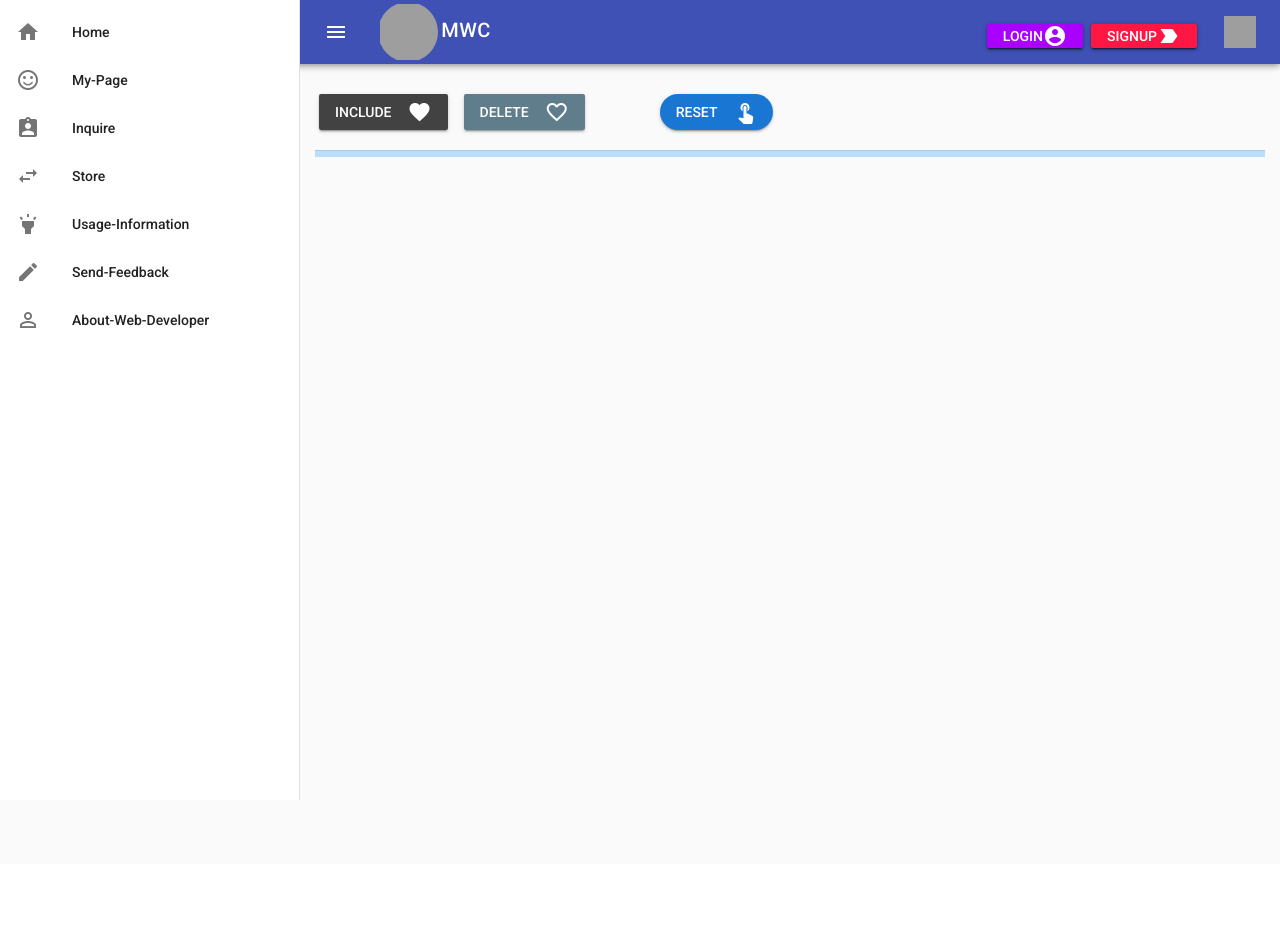
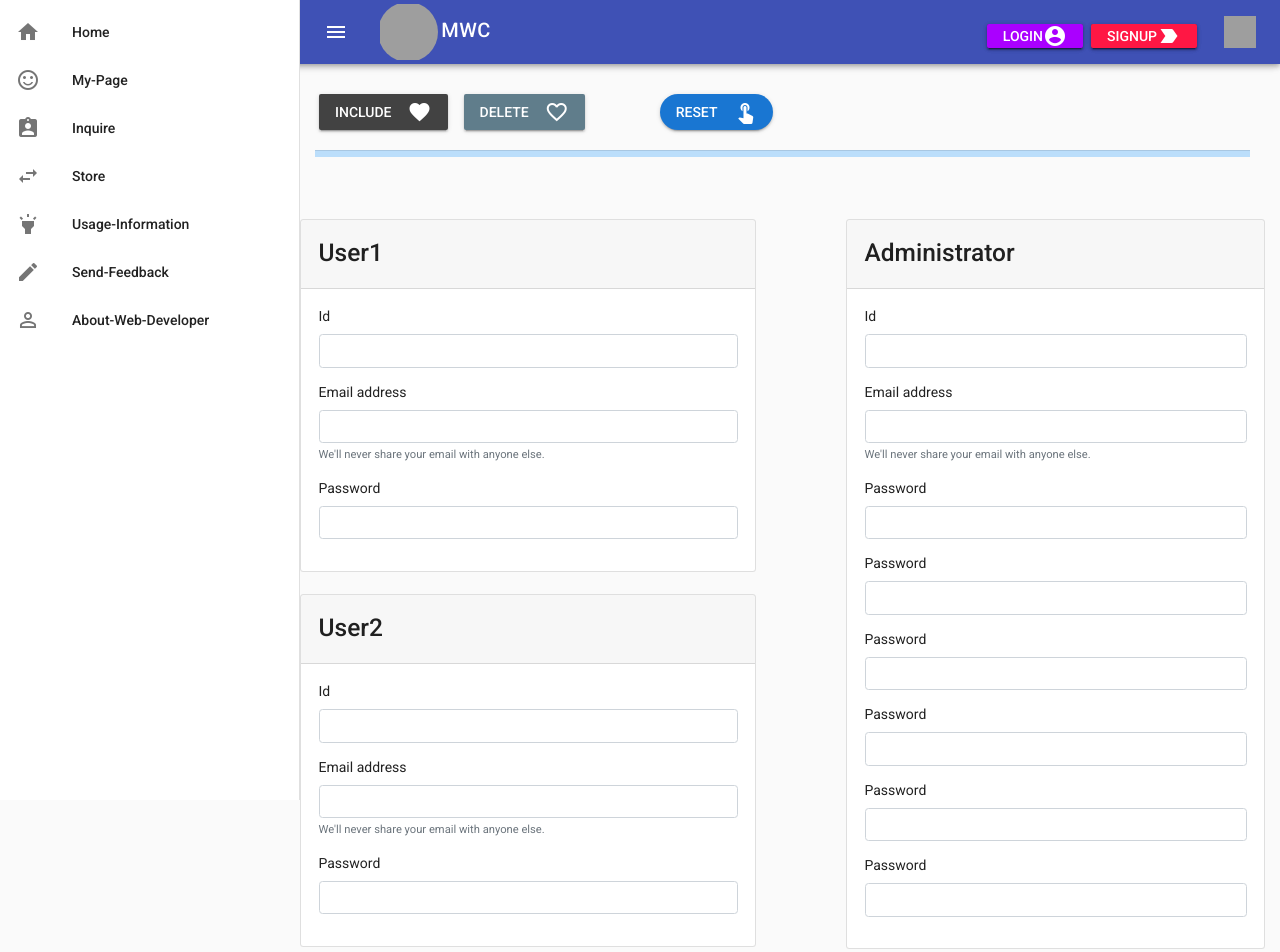
Before and after one commit to danial1021/Software-Engineering, a Vue app in the folder vueMove/: page /inquire in a window 1280 px wide. Shown: the top 952 px of the page. Before the commit the page ends 864 px from the top, so only its background shows below. Built offline with nearby package versions, Linux system fonts and the light colour scheme; grey boxes are pictures that could not be loaded.

Commit message:
update
The basic structure and
modification of  inquire page

```diff
--- a/vueMove/src/views/inquire.vue
+++ b/vueMove/src/views/inquire.vue
@@ -121,8 +121,10 @@
       </v-btn>
     </v-toolbar>
     <!---->
+   <div class="row" style="padding-right:15px">
 
-    <v-container fluid grid-list-md>
+      <div class="col">
+      <v-container grid-list-md>
        <v-layout>
          <div>
           <v-btn
@@ -150,12 +152,146 @@
 
         </v-layout>
         <hr>
-    </v-container>
-    <!---->
+      </v-container>
+      </div>
+  </div>
+
+<!-- ------------------------------------------------------------------------------------------------------------------------------------------------------------ -->
+
+  <div class="row">
+    <div class="container row mx-auto">
+      <div class="row col-md">
+        <div class = "left" style="margin-bottom:20px">
+          <div>
+            <div class="card">
+              <header class="card-header">
+                  <h3 class="card-title mt-2">User1</h3>
+              </header>
+
+            <article class="card-body">
+
+            <form>
+              <div class="form-row">
+                <div class="col form-group">
+                  <label>Id</label>
+                    <input type="text" class="form-control" placeholder="" maxlength="15">
+                </div>
+              </div> <!-- form-row end.// -->
+
+              <div class="form-group">
+                <label>Email address</label>
+                <input type="email" class="form-control" placeholder="" maxlength="30">
+                <small class="form-text text-muted">We'll never share your email with anyone else.</small>
+              </div>
+
+              <div class="form-group">
+                <label>Password</label>
+                <input class="form-control" type="password" maxlength="15">
+              </div>
+            </form>
+
+            </article>
+            </div>
+          </div>
+        </div>
+
+        <div class = "left">
+          <div>
+            <div class="card">
+              <header class="card-header">
+                  <h3 class="card-title mt-2">User2</h3>
+              </header>
+
+            <article class="card-body">
+
+            <form>
+              <div class="form-row">
+                <div class="col form-group">
+                  <label>Id</label>
+                    <input type="text" class="form-control" placeholder="" maxlength="15">
+                </div>
+              </div> <!-- form-row end.// -->
+
+              <div class="form-group">
+                <label>Email address</label>
+                <input type="email" class="form-control" placeholder="" maxlength="30">
+                <small class="form-text text-muted">We'll never share your email with anyone else.</small>
+              </div>
+
+              <div class="form-group">
+                <label>Password</label>
+                <input class="form-control" type="password" maxlength="15">
+              </div>
+            </form>
+
+            </article>
+            </div>
+          </div>
+        </div>
+      </div>
+
+      <div class = "col-md long right">
+        <div>
+          <div class="card">
+            <header class="card-header">
+                <h3 class="card-title mt-2">Administrator</h3>
+            </header>
+
+          <article class="card-body">
+
+          <form>
+            <div class="form-row">
+              <div class="col form-group">
+                <label>Id </label>
+                  <input type="text" class="form-control" placeholder="" maxlength="15">
+              </div>
+            </div> <!-- form-row end.// -->
+
+            <div class="form-group">
+              <label>Email address</label>
+              <input type="email" class="form-control" placeholder="" maxlength="30">
+              <small class="form-text text-muted">We'll never share your email with anyone else.</small>
+            </div>
+
+            <div class="form-group">
+              <label>Password</label>
+              <input class="form-control" type="password" maxlength="15">
+            </div>
+
+            <div class="form-group">
+              <label>Password</label>
+              <input class="form-control" type="password" maxlength="15">
+            </div>
+
+            <div class="form-group">
+              <label>Password</label>
+              <input class="form-control" type="password" maxlength="15">
+            </div>
+
+            <div class="form-group">
+              <label>Password</label>
+              <input class="form-control" type="password" maxlength="15">
+            </div>
+
+            <div class="form-group">
+              <label>Password</label>
+              <input class="form-control" type="password" maxlength="15">
+            </div>
+
+            <div class="form-group">
+              <label>Password</label>
+              <input class="form-control" type="password" maxlength="15">
+            </div>
 
 
+          </form>
 
-    <!---->
+          </article>
+          </div>
+        </div>
+      </div>
+    </div>
+    </div>
   </v-app>
 </template>
 
@@ -170,9 +306,29 @@
   }
 </script>
 
+
 <style>
   hr{
     height: 6px;
+    width: 100%;
     background-color: #BBDEFB;
   }
+  .long{
+    height: 100%;
+  }
+  .left{
+    padding-right: 45px;
+    width: 501px;
+  }
+  .right{
+    padding-left: 45px;
+  }
+  .test{
+    margin-right: 40px;
+  }
+  .article.card-body{
+    height: 100%;
+  }
 </style>
+
+<!-- overflow: ture;-->
--- a/vueMove/src/views/usage-information.vue
+++ b/vueMove/src/views/usage-information.vue
@@ -145,16 +145,16 @@
         <v-card-actions>
           <v-spacer></v-spacer>
           <v-btn icon @click="show1 = !show1">
-            <v-icon>{{ show ? 'keyboard_arrow_up' : 'keyboard_arrow_down' }}</v-icon>
+            <v-icon>{{ show1 ? 'keyboard_arrow_up' : 'keyboard_arrow_down' }}</v-icon>
           </v-btn>
         </v-card-actions>
 
         <v-slide-y-transition>
           <v-card-text v-show="show1">
-              Lorem ipsum dolor sit amet consectetur adipisicing elit.
-              Maxime, commodi architecto. At consequatur doloremque ab tenetur ad,
-              eius nulla officia, recusandae maiores corrupti in.
-              Fugiat dolores vel incidunt illum architecto.
+              I'm a thing. But, like most politicians, he promised more than he could deliver.
+              You won't have time for sleeping, soldier, not with all the bed making you'll be doing.
+              Then we'll go with that data file! Hey, you add a one and two zeros to that or we walk!
+              You're going to do his laundry? I've got to find a way to escape.
           </v-card-text>
         </v-slide-y-transition>
       </v-card>
@@ -182,7 +182,7 @@
         <v-card-actions>
           <v-spacer></v-spacer>
           <v-btn icon @click="show1 = !show1">
-            <v-icon>{{ show ? 'keyboard_arrow_up' : 'keyboard_arrow_down' }}</v-icon>
+            <v-icon>{{ show1 ? 'keyboard_arrow_up' : 'keyboard_arrow_down' }}</v-icon>
           </v-btn>
         </v-card-actions>
 
@@ -216,7 +216,7 @@
         <v-card-actions>
           <v-spacer></v-spacer>
           <v-btn icon @click="show1 = !show1">
-            <v-icon>{{ show ? 'keyboard_arrow_up' : 'keyboard_arrow_down' }}</v-icon>
+            <v-icon>{{ show1 ? 'keyboard_arrow_up' : 'keyboard_arrow_down' }}</v-icon>
           </v-btn>
         </v-card-actions>
 
@@ -248,7 +248,7 @@
 
         <v-card-title primary-title>
           <div>
-            <div class="headline">Usage-Info</div>
+            <div class="headline">Usage-Information</div>
             <span class="grey--text">How to use webpage</span>
           </div>
         </v-card-title>
@@ -324,7 +324,7 @@
         <v-card-actions>
           <v-spacer></v-spacer>
           <v-btn icon @click="show2 = !show2">
-            <v-icon>{{ show ? 'keyboard_arrow_up' : 'keyboard_arrow_down' }}</v-icon>
+            <v-icon>{{ show2 ? 'keyboard_arrow_up' : 'keyboard_arrow_down' }}</v-icon>
           </v-btn>
         </v-card-actions>
 
```
